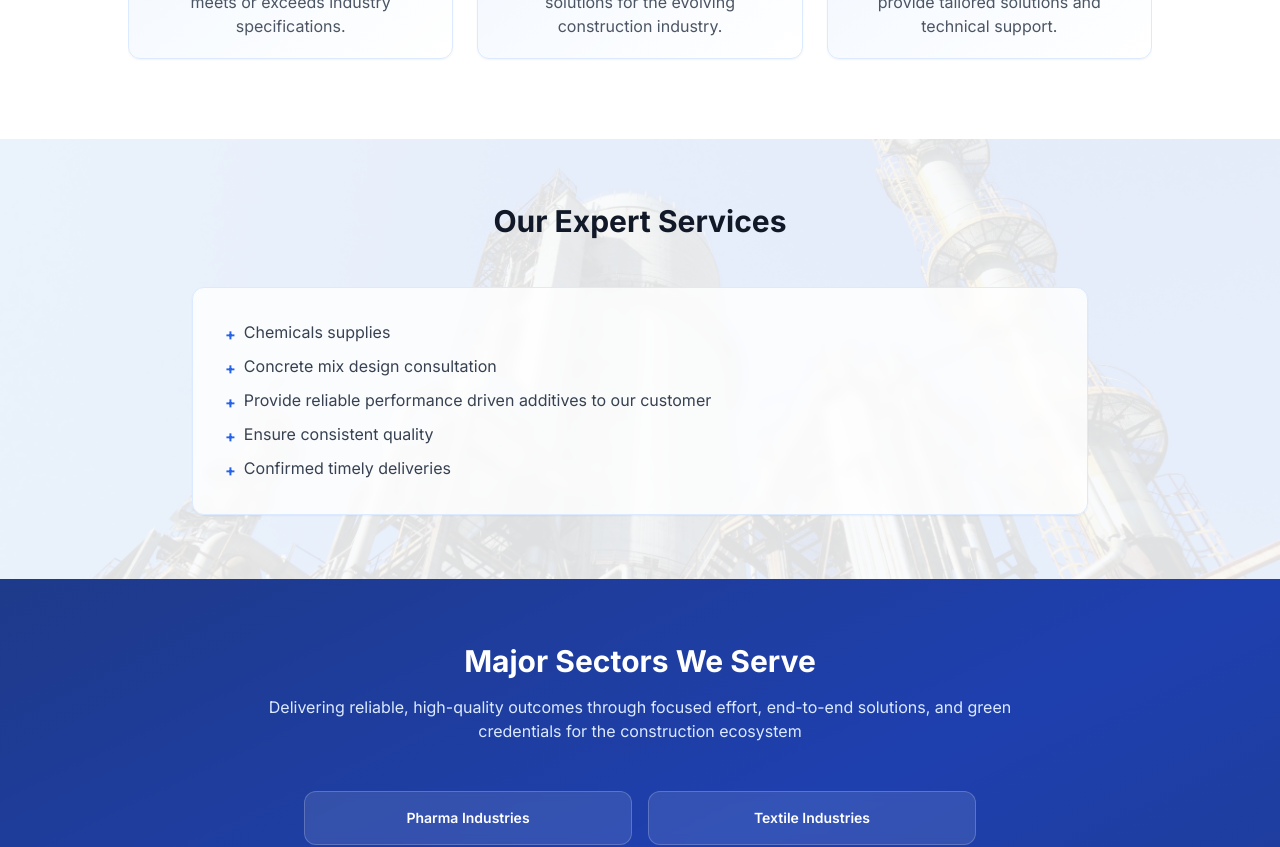
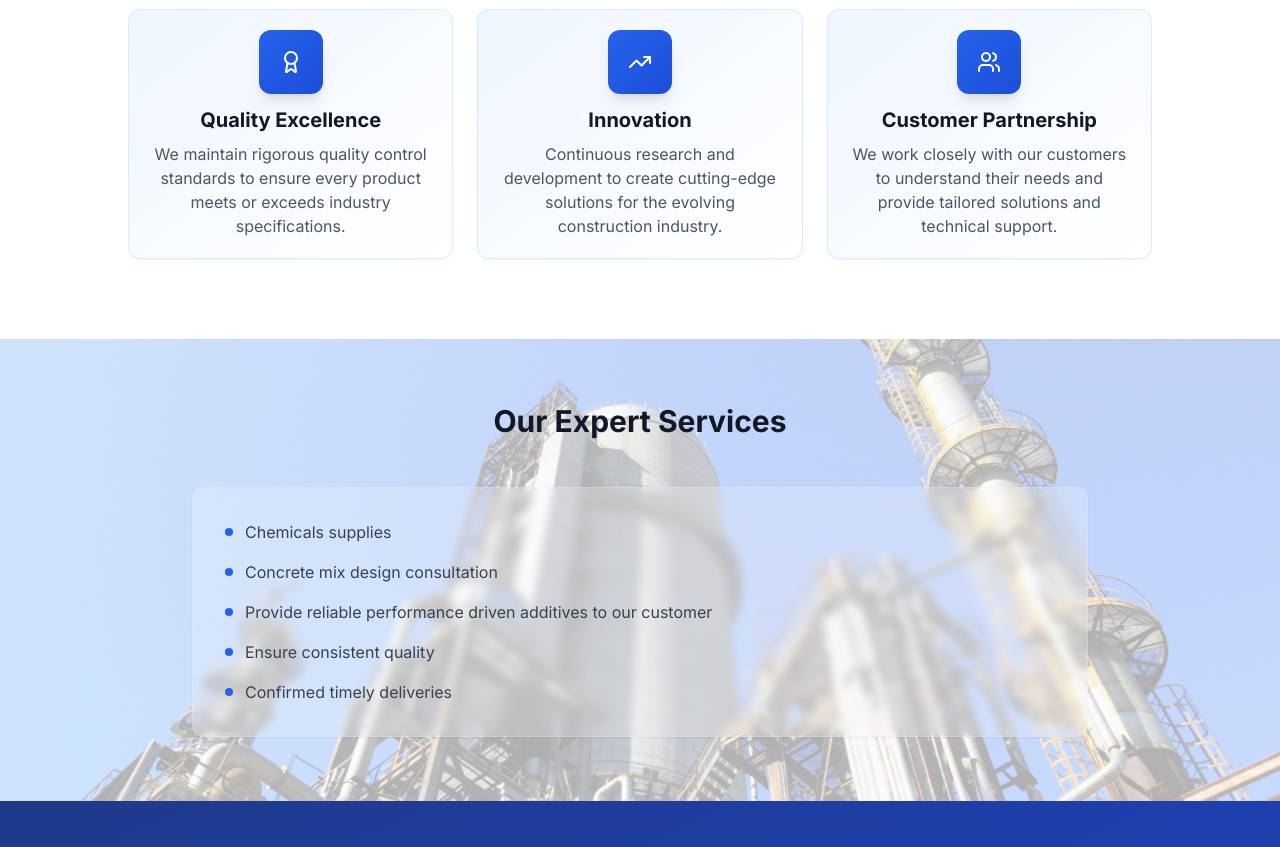
Before and after one commit to nimilzubair/Ultimate-Blend-Website, a Next.js app: page / in a window 1280 px wide. Shown: the part 2560-3407 px from the top of the page. Built offline with nearby package versions, Linux system fonts and the light colour scheme.

Commit message:
about us changes

```diff
--- a/app/page.tsx
+++ b/app/page.tsx
@@ -1,11 +1,12 @@
+"use client";
 import Image from "next/image";
 import { Target, Users, Award, TrendingUp, CheckCircle } from "lucide-react";
 
 export default function HomePage() {
   return (
     <div className="bg-white">
-      {/* Hero Section - Image Slider */}
-      <section className="relative h-[60vh] sm:h-[75vh] overflow-hidden">
+      {/* Hero Section - Full Page */}
+      <section className="relative h-screen overflow-hidden">
         <div className="absolute inset-0">
           <div className="w-full h-full">
             <Image
@@ -208,31 +209,33 @@ export default function HomePage() {
           src="/services.jpg"
           alt="Industrial Services"
           fill
-          className="object-cover opacity-10 absolute inset-0"
+          className="object-cover opacity-30 absolute inset-0"
         />
         <div className="relative max-w-7xl mx-auto px-4 sm:px-6 lg:px-8">
-          <h2 className="text-xl sm:text-3xl font-bold text-center text-gray-900 mb-6 sm:mb-12">Our Expert Services</h2>
+          <h2 className="text-xl sm:text-3xl font-bold text-center text-gray-900 mb-6 sm:mb-12">
+            Our Expert Services
+          </h2>
           <div className="max-w-4xl mx-auto">
-            <div className="bg-white/80 backdrop-blur-sm border border-blue-100 p-4 sm:p-8 rounded-xl shadow-sm">
-              <div className="grid grid-cols-1 gap-2">
-                <div className="flex items-start">
-                  <span className="text-blue-600 mr-2 mt-0.5 text-base font-bold">+</span>
+            <div className="bg-white/20 backdrop-blur-sm border border-blue-100/30 p-4 sm:p-8 rounded-xl shadow-sm">
+              <div className="grid grid-cols-1 gap-3 sm:gap-4">
+                <div className="flex items-start animate-fade-in-up" style={{ animationDelay: '0.1s' }}>
+                  <div className="w-2 h-2 bg-blue-600 rounded-full mr-3 mt-2 flex-shrink-0" />
                   <span className="text-xs sm:text-base text-gray-700">Chemicals supplies</span>
                 </div>
-                <div className="flex items-start">
-                  <span className="text-blue-600 mr-2 mt-0.5 text-base font-bold">+</span>
+                <div className="flex items-start animate-fade-in-up" style={{ animationDelay: '0.2s' }}>
+                  <div className="w-2 h-2 bg-blue-600 rounded-full mr-3 mt-2 flex-shrink-0" />
                   <span className="text-xs sm:text-base text-gray-700">Concrete mix design consultation</span>
                 </div>
-                <div className="flex items-start">
-                  <span className="text-blue-600 mr-2 mt-0.5 text-base font-bold">+</span>
+                <div className="flex items-start animate-fade-in-up" style={{ animationDelay: '0.3s' }}>
+                  <div className="w-2 h-2 bg-blue-600 rounded-full mr-3 mt-2 flex-shrink-0" />
                   <span className="text-xs sm:text-base text-gray-700">Provide reliable performance driven additives to our customer</span>
                 </div>
-                <div className="flex items-start">
-                  <span className="text-blue-600 mr-2 mt-0.5 text-base font-bold">+</span>
+                <div className="flex items-start animate-fade-in-up" style={{ animationDelay: '0.4s' }}>
+                  <div className="w-2 h-2 bg-blue-600 rounded-full mr-3 mt-2 flex-shrink-0" />
                   <span className="text-xs sm:text-base text-gray-700">Ensure consistent quality</span>
                 </div>
-                <div className="flex items-start">
-                  <span className="text-blue-600 mr-2 mt-0.5 text-base font-bold">+</span>
+                <div className="flex items-start animate-fade-in-up" style={{ animationDelay: '0.5s' }}>
+                  <div className="w-2 h-2 bg-blue-600 rounded-full mr-3 mt-2 flex-shrink-0" />
                   <span className="text-xs sm:text-base text-gray-700">Confirmed timely deliveries</span>
                 </div>
               </div>
@@ -358,6 +361,24 @@ export default function HomePage() {
           </div>
         </div>
       </section>
+
+      <style jsx global>{`
+        @keyframes fade-in-up {
+          from {
+            opacity: 0;
+            transform: translateY(15px);
+          }
+          to {
+            opacity: 1;
+            transform: translateY(0);
+          }
+        }
+
+        .animate-fade-in-up {
+          animation: fade-in-up 0.6s ease-out forwards;
+          opacity: 0;
+        }
+      `}</style>
     </div>
   );
 }
```
